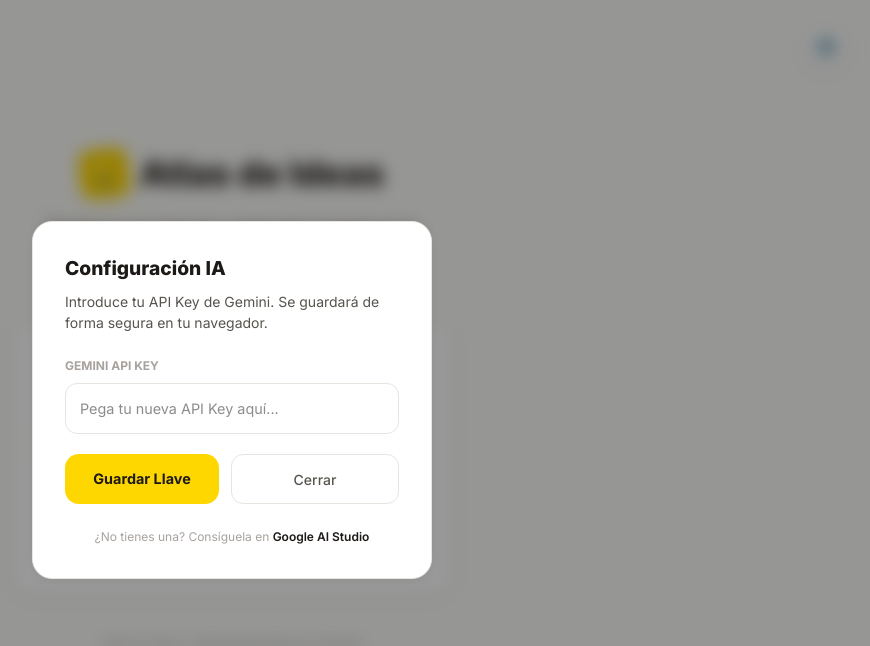
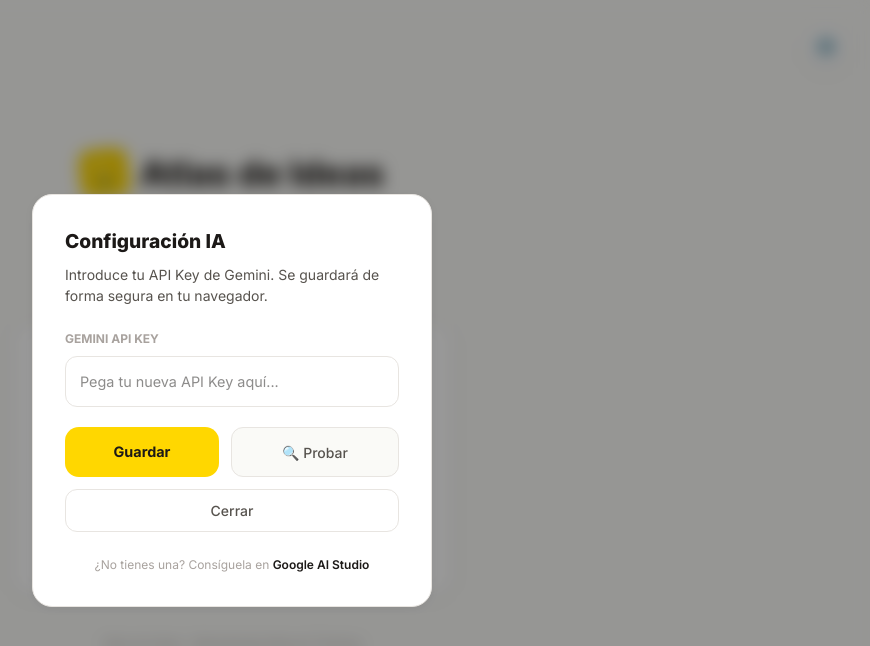
Before and after one commit to rompiendolabrechaorg-star/atlas, a React (Vite) app: page / in a window 1280 px wide. Both pictures are taken after a click on the button "⚙️". Shown: the top 646 px of the page, without its empty margins (408-1278 px from the left). Built offline with nearby package versions, Linux system fonts and the light colour scheme.

Commit message:
Atlas v4.0: Pro Diagnostics & Stable Engine Deployment

```diff
--- a/src/pages/AdminView.jsx
+++ b/src/pages/AdminView.jsx
@@ -3,7 +3,7 @@ import { useParams } from 'react-router-dom'
 import { getSession, updatePhase, getGroups } from '../lib/api'
 import { getOrCreateUserToken } from '../lib/supabase'
 import { supabase } from '../lib/supabase'
-import { getGeminiKey, setGeminiKey } from '../lib/atlasEngine'
+import { getGeminiKey, setGeminiKey, testGeminiConnection } from '../lib/atlasEngine'
 import PhaseNav from '../components/PhaseNav'
 import Phase1Capture from '../components/Phase1Capture'
 import Phase2Synthesis from '../components/Phase2Synthesis'
@@ -22,6 +22,19 @@ export default function AdminView() {
   const [apiKeyInput, setApiKeyInput] = useState('')
   const [keySaved, setKeySaved] = useState(false)
   const [hasKey, setHasKey] = useState(!!getGeminiKey())
+  const [testStatus, setTestStatus] = useState(null) // null, 'testing', 'ok', 'error'
+  const [testErr, setTestErr] = useState('')
+
+  const handleTestKey = async () => {
+    setTestStatus('testing')
+    const res = await testGeminiConnection()
+    if (res.ok) {
+      setTestStatus('ok')
+    } else {
+      setTestStatus('error')
+      setTestErr(res.error)
+    }
+  }
 
   const handleSaveKey = (e) => {
     e.preventDefault()
@@ -157,17 +170,37 @@ export default function AdminView() {
                 />
               </div>
 
+              {testStatus === 'ok' && (
+                <div style={{ color: '#059669', fontSize: '0.8rem', background: '#ECFDF5', padding: '8px', borderRadius: '4px', marginBottom: '16px' }}>
+                  ✅ ¡Conexión con Google exitosa!
+                </div>
+              )}
+              {testStatus === 'error' && (
+                <div style={{ color: '#DC2626', fontSize: '0.8rem', background: '#FEF2F2', padding: '8px', borderRadius: '4px', marginBottom: '16px' }}>
+                  ❌ Error: {testErr}
+                </div>
+              )}
+
               {keySaved && (
                 <div style={{ color: '#059669', fontSize: '0.875rem', background: '#ECFDF5', padding: '12px', borderRadius: '10px', marginBottom: '16px', textAlign: 'center' }}>
                   ✅ ¡Llave guardada!
                 </div>
               )}
 
-              <div style={{ display: 'flex', gap: '12px' }}>
+              <div style={{ display: 'flex', flexWrap: 'wrap', gap: '12px' }}>
                 <button type="submit" className="btn-yellow" style={{ flex: 1, padding: '14px' }} disabled={!apiKeyInput.trim()}>
-                  {hasKey ? 'Actualizar Llave' : 'Guardar Llave'}
+                  {hasKey ? 'Actualizar' : 'Guardar'}
                 </button>
-                <button type="button" className="btn-ghost" onClick={() => setShowSettings(false)} style={{ flex: 1 }}>
+                <button
+                  type="button"
+                  className="btn-ghost"
+                  onClick={handleTestKey}
+                  disabled={!hasKey && !apiKeyInput.trim()}
+                  style={{ flex: 1, background: 'var(--paper)' }}
+                >
+                  {testStatus === 'testing' ? '⌛ Probando...' : '🔍 Probar'}
+                </button>
+                <button type="button" className="btn-ghost" onClick={() => setShowSettings(false)} style={{ flex: '1 1 100%' }}>
                   Cerrar
                 </button>
               </div>
--- a/src/pages/LandingPage.jsx
+++ b/src/pages/LandingPage.jsx
@@ -2,7 +2,7 @@ import { useState, useEffect } from 'react'
 import { useNavigate } from 'react-router-dom'
 import { createSession, getSessionByCode } from '../lib/api'
 import { getOrCreateUserToken } from '../lib/supabase'
-import { getGeminiKey, setGeminiKey } from '../lib/atlasEngine'
+import { getGeminiKey, setGeminiKey, testGeminiConnection } from '../lib/atlasEngine'
 
 export default function LandingPage() {
   const navigate = useNavigate()
@@ -19,6 +19,19 @@ export default function LandingPage() {
   const [apiKeyInput, setApiKeyInput] = useState('')
   const [keySaved, setKeySaved] = useState(false)
   const [hasKey, setHasKey] = useState(!!getGeminiKey())
+  const [testStatus, setTestStatus] = useState(null) // null, 'testing', 'ok', 'error'
+  const [testErr, setTestErr] = useState('')
+
+  const handleTestKey = async () => {
+    setTestStatus('testing')
+    const res = await testGeminiConnection()
+    if (res.ok) {
+      setTestStatus('ok')
+    } else {
+      setTestStatus('error')
+      setTestErr(res.error)
+    }
+  }
 
   const handleSaveKey = (e) => {
     e.preventDefault()
@@ -174,17 +187,37 @@ export default function LandingPage() {
                 />
               </div>
 
+              {testStatus === 'ok' && (
+                <div style={{ color: '#059669', fontSize: '0.8rem', background: '#ECFDF5', padding: '8px', borderRadius: '4px', marginBottom: '16px' }}>
+                  ✅ ¡Conexión con Google exitosa!
+                </div>
+              )}
+              {testStatus === 'error' && (
+                <div style={{ color: '#DC2626', fontSize: '0.8rem', background: '#FEF2F2', padding: '8px', borderRadius: '4px', marginBottom: '16px' }}>
+                  ❌ Error: {testErr}
+                </div>
+              )}
+
               {keySaved && (
                 <div style={{ color: '#059669', fontSize: '0.875rem', background: '#ECFDF5', padding: '12px', borderRadius: '10px', marginBottom: '16px', textAlign: 'center' }}>
                   ✅ ¡Llave guardada!
                 </div>
               )}
 
-              <div style={{ display: 'flex', gap: '12px' }}>
+              <div style={{ display: 'flex', flexWrap: 'wrap', gap: '12px' }}>
                 <button type="submit" className="btn-yellow" style={{ flex: 1, padding: '14px' }} disabled={!apiKeyInput.trim()}>
-                  {hasKey ? 'Actualizar Llave' : 'Guardar Llave'}
+                  {hasKey ? 'Actualizar' : 'Guardar'}
                 </button>
-                <button type="button" className="btn-ghost" onClick={() => setShowSettings(false)} style={{ flex: 1 }}>
+                <button
+                  type="button"
+                  className="btn-ghost"
+                  onClick={handleTestKey}
+                  disabled={!hasKey && !apiKeyInput.trim()}
+                  style={{ flex: 1, background: 'var(--paper)' }}
+                >
+                  {testStatus === 'testing' ? '⌛ Probando...' : '🔍 Probar'}
+                </button>
+                <button type="button" className="btn-ghost" onClick={() => setShowSettings(false)} style={{ flex: '1 1 100%' }}>
                   Cerrar
                 </button>
               </div>
```
Also changed, not shown: src/lib/atlasEngine.js, 6 other files (tests, documents, lock files or other folders).
